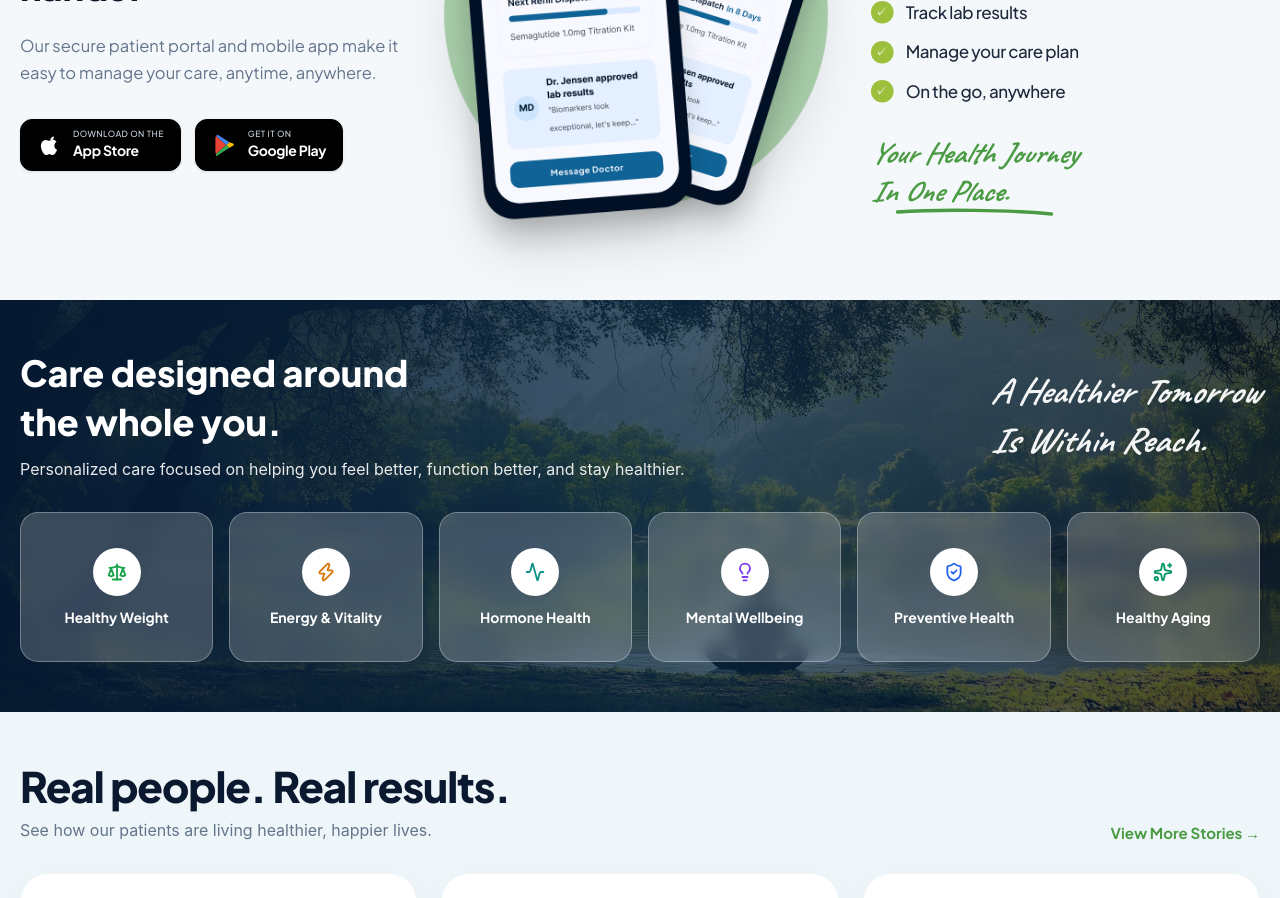
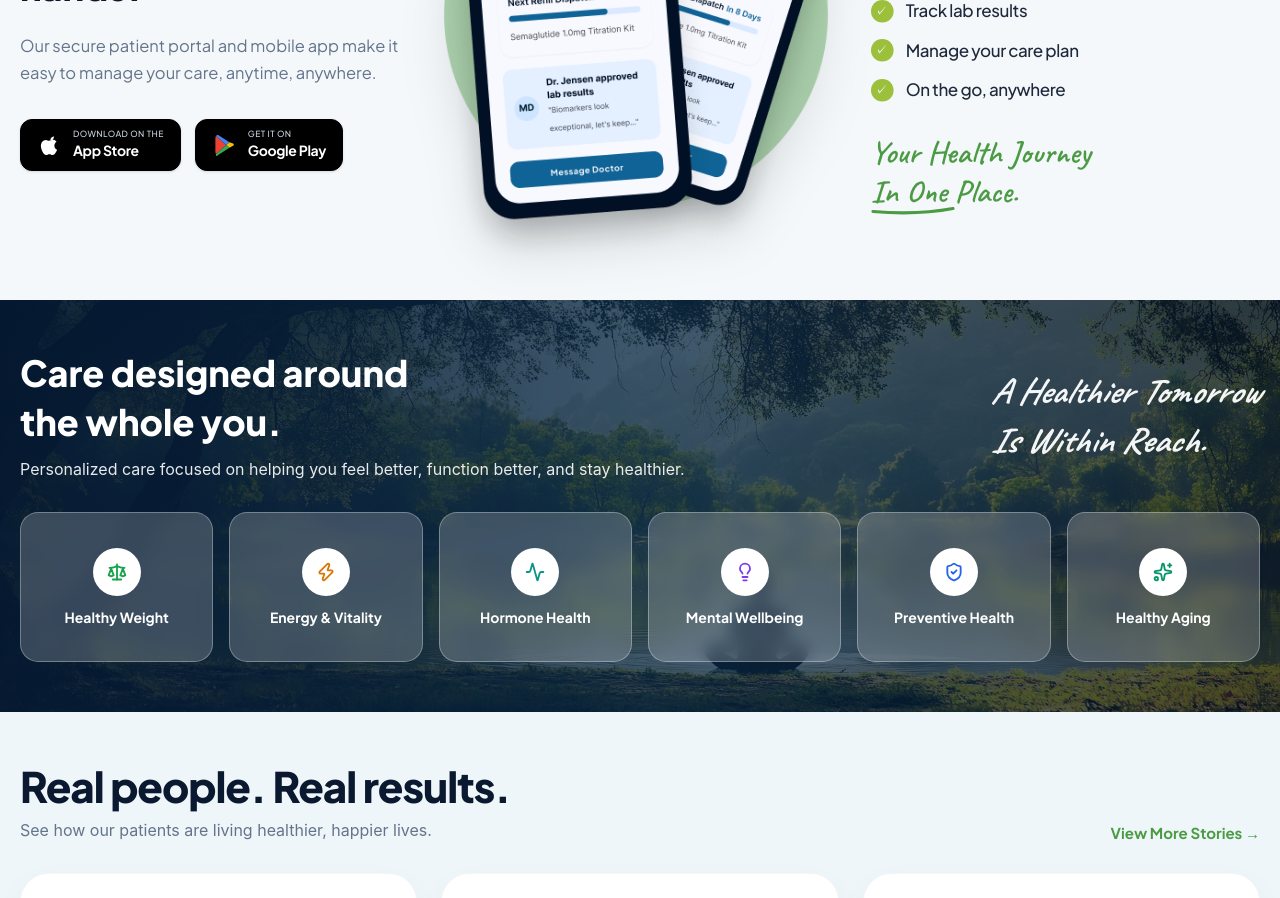
Before and after one commit to awais6132/solution-health-md, a Next.js app: page / in a window 1280 px wide. Shown: the part 3160-4058 px from the top of the page. Built offline with nearby package versions, Linux system fonts and the light colour scheme; no server answers.

Commit message:
style: align app showcase cursive tagline and underline precisely to design

```diff
--- a/src/app/layout.tsx
+++ b/src/app/layout.tsx
@@ -13,7 +13,7 @@ const plusJakartaSans = Plus_Jakarta_Sans({
 const caveat = Caveat({
   variable: '--font-caveat',
   subsets: ['latin'],
-  weight: ['600', '700'],
+  weight: ['400', '500', '600', '700'],
   display: 'swap',
 });
 
--- a/src/components/home/app-showcase/app-features.tsx
+++ b/src/components/home/app-showcase/app-features.tsx
@@ -53,26 +53,32 @@ export const AppFeatures: React.FC<AppFeaturesProps> = ({
       {/* 2. Cursive Script Tagline with Custom Hand-drawn Brush Underline */}
       <div className="pt-2">
         <div
-          className="text-[27px] sm:text-[30px] font-bold italic text-[#4B9B44] leading-[1.18] select-none tracking-normal flex flex-col gap-0.5"
+          className="text-[28px] sm:text-[32px] font-semibold text-[#4B9B44] leading-[1.15] select-none tracking-normal flex flex-col gap-0.5"
           style={{ fontFamily: 'var(--font-caveat), cursive, sans-serif' }}
         >
           <span className="block">{tagline.line1}</span>
-          <span className="block relative inline-block">
-            {tagline.line2}
-            {/* Hand-drawn Green Underline Stroke */}
+          <span className="block">
+            <span className="relative inline-block">
+              In One
+              {/* Hand-drawn Green Underline Stroke directly under "In One" matching Figma/design */}
               <svg
-              className="absolute -bottom-2 left-0 w-full h-3 text-[#4B9B44] overflow-visible"
-              viewBox="0 0 160 12"
+                className="absolute -bottom-1 left-0 w-[84px] h-[9px] text-[#4B9B44] overflow-visible pointer-events-none"
+                viewBox="0 0 84 9"
                 fill="none"
                 xmlns="http://www.w3.org/2000/svg"
+                aria-hidden="true"
               >
                 <path
-                d="M 3 7 C 45 4, 115 5, 157 9"
+                  d="M 2 5.5 C 26 7.5, 58 7, 82 2.5"
                   stroke="currentColor"
-                strokeWidth="3.4"
+                  strokeWidth="3.2"
                   strokeLinecap="round"
                 />
               </svg>
+            </span>
+            {tagline.line2.startsWith('In One')
+              ? tagline.line2.slice(6)
+              : ` ${tagline.line2}`}
           </span>
         </div>
       </div>
```
Lines whose indentation alone changed are shown as unchanged.
